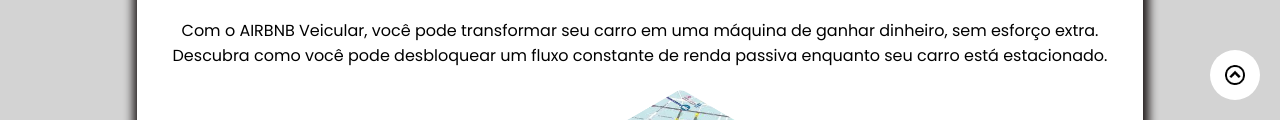
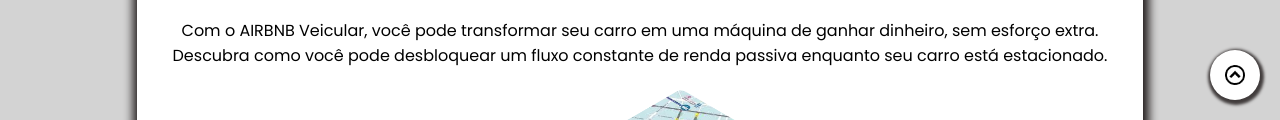
Before and after one commit to ResoluteeDev/AIRBNB-Veicular, a plain HTML site: page index.html in a window 1280 px wide. Shown: the part 680-800 px from the top of the page. Drawn offline with Linux system fonts and the light colour scheme.

Commit message:
Update style.css

```diff
--- a/style.css
+++ b/style.css
@@ -157,7 +157,7 @@ p #text1{
     display: flex;
     justify-content: center;
     align-items: center;
-
+    box-shadow: 1px 2px 3px 3px #413c3c;
 }
 #seta{
     width: 20px;
```
